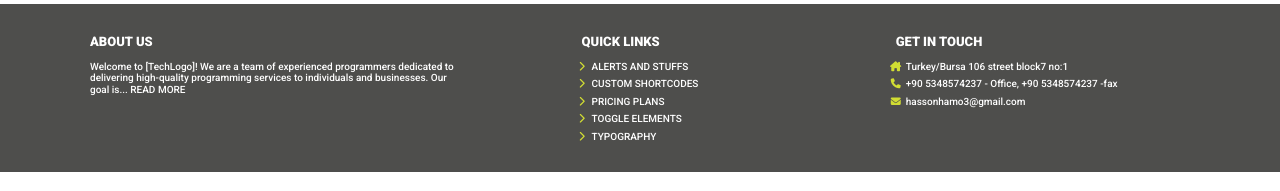
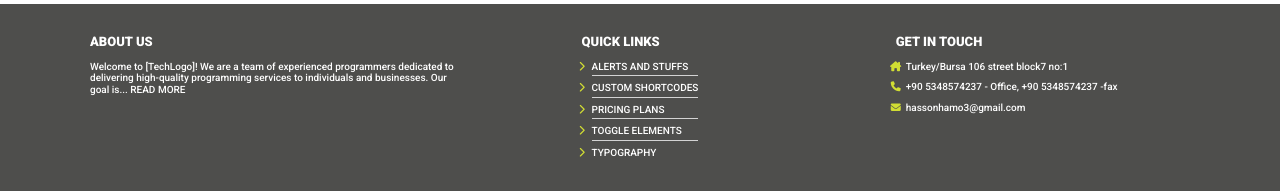
Before and after one commit to 7-hamo/Techlogo, a website built with Parcel: page index.html in a window 1280 px wide. Shown: the part 1711-1902 px from the top of the page. Built offline with nearby package versions, Linux system fonts and the light colour scheme.

Commit message:
adding bottom border to footer links

```diff
--- a/index.html
+++ b/index.html
@@ -199,7 +199,7 @@
         <div class="links">
           <h2 class="footer__title">QUICK LINKS</h2>
           <ul class="fa-ul footer__p">
-            <li>
+            <li class="border-bottom">
               <a class="footer-links" href="#">
                 <span class="fa-li"
                   ><i
@@ -209,7 +209,7 @@
                 >Alerts and stuffs
               </a>
             </li>
-            <li>
+            <li class="border-bottom">
               <a class="footer-links" href="">
                 <span class="fa-li"
                   ><i
@@ -219,7 +219,7 @@
                 >custom shortcodes
               </a>
             </li>
-            <li>
+            <li class="border-bottom">
               <a class="footer-links" href="">
                 <span class="fa-li"
                   ><i
@@ -229,7 +229,7 @@
                 >pricing plans
               </a>
             </li>
-            <li>
+            <li class="border-bottom">
               <a class="footer-links" href="">
                 <span class="fa-li"
                   ><i
--- a/styles/css.css
+++ b/styles/css.css
@@ -322,6 +322,10 @@ footer .fa-ul{
 }
 .fa-ul>li{
     margin-top: 0.3rem;
+    padding-bottom: .3rem;
+}
+.border-bottom{
+    border-bottom: .5px solid lightgray;
 }
 .footer-links:hover{
     color: #f0562f;
```
